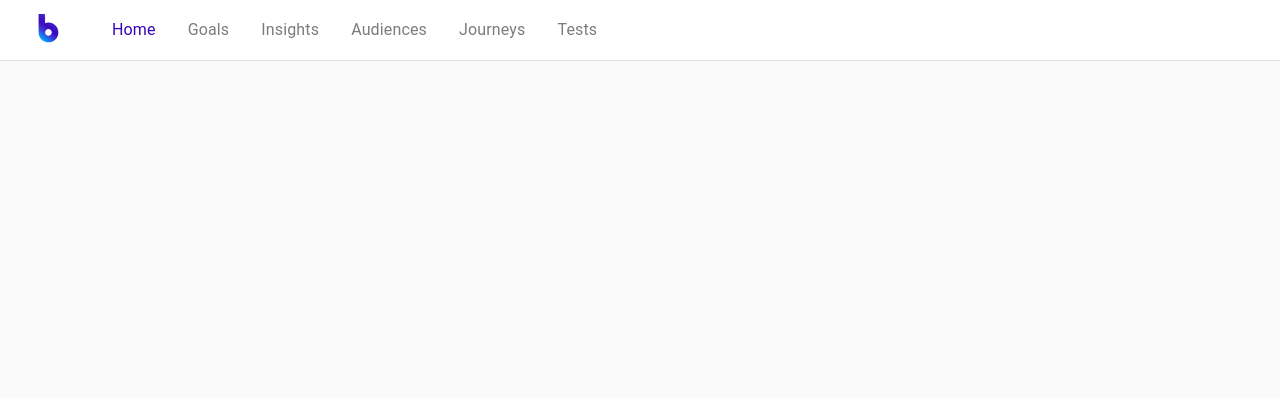
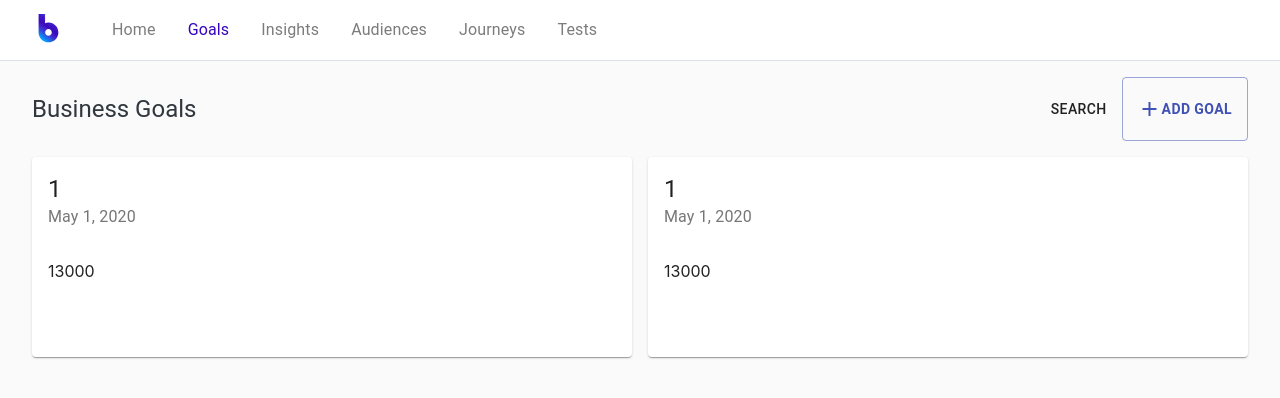
Before and after one commit to LButcher/personalization-accelerator, a React (Create React App) app: page /Goals in a window 1280 px wide. Shown: the top 398 px of the page. Built offline with nearby package versions, Linux system fonts and the light colour scheme.

Commit message:
Goal template done

```diff
--- a/public/index.html
+++ b/public/index.html
@@ -5,6 +5,7 @@
     <meta name="viewport" content="width=device-width, initial-scale=1" />
     <meta name="theme-color" content="#000000" />
     <link rel="shortcut icon" href="%PUBLIC_URL%/bounteousLogo.svg">
+    <link rel="stylesheet" href="https://fonts.googleapis.com/icon?family=Material+Icons" />
     <meta
       name="description"
       content="Web site created using create-react-app"
--- a/src/App.css
+++ b/src/App.css
@@ -129,3 +129,20 @@ body{
   padding-left: 16px;
   padding-top: 32px;
 }
+
+.goals-container {
+  padding: 16px;
+}
+
+.goals-cards-container {
+  padding: 24px;
+}
+
+.goals-actions {
+  padding-right: 16px;
+}
+
+.goal-card {
+  height: 200px;
+  overflow: hidden;
+}
--- a/src/App.js
+++ b/src/App.js
@@ -1,5 +1,4 @@
-import React,{ Component } from 'react';
-import logo from './bounteousLogo.svg';
+
 import './App.css';
 import {
   Switch,
@@ -8,9 +7,10 @@ import {
 } from "react-router-dom";
 import NavBar from "./components/NavBar.js";
 import Home from "./components/Home.js";
-
+import Goals from './components/Goals.js'
 
 function App() {
+
   return (
     <BrowserRouter>
       <NavBar></NavBar>
@@ -18,6 +18,9 @@ function App() {
         <Route exact path="/">
             <Home></Home>
         </Route>
+        <Route exact path="/Goals">
+            <Goals></Goals>
+        </Route>
       </Switch>
     </BrowserRouter>
   );
--- /dev/null
+++ b/src/components/GoalCards.js
@@ -0,0 +1,46 @@
+import React from "react";
+import { makeStyles } from "@material-ui/core/styles";
+import {
+  Grid,
+  Card,
+  CardContent,
+  CardHeader
+} from "@material-ui/core/";
+
+const useStyles = makeStyles((theme) => ({
+  root: {
+    flexGrow: 1,
+  }
+}));
+
+export default function GoalCards(goalData) {
+
+    var data=goalData.data
+  const classes = useStyles();
+
+  return (
+    <div className={classes.root}>
+        <Grid
+          container
+          spacing={2}
+          direction="row"
+          justify="flex-start"
+          alignItems="flex-start"
+        >
+          {data.map((elem) => (
+            <Grid item xs={6} key={elem.id}>
+              <Card overflow="hidden" className="goal-card">
+                <CardHeader
+                  title={elem.title}
+                  subheader={elem.date}
+                />
+                <CardContent>
+                    {elem.desc}
+                </CardContent>
+              </Card>
+            </Grid>
+          ))}
+        </Grid>
+    </div>
+  );
+}
--- /dev/null
+++ b/src/components/GoalForm.js
@@ -0,0 +1,75 @@
+import React from 'react';
+import Button from '@material-ui/core/Button';
+import TextField from '@material-ui/core/TextField';
+import Dialog from '@material-ui/core/Dialog';
+import DialogActions from '@material-ui/core/DialogActions';
+import DialogContent from '@material-ui/core/DialogContent';
+import DialogTitle from '@material-ui/core/DialogTitle';
+import Icon from '@material-ui/core/Icon'
+
+
+export default function GoalForm(parentUtil) {
+  const [name,setName] = React.useState('')
+  const [description,setDescription] = React.useState('')
+
+  const handleClose = () =>{
+    setName('')
+    setDescription('')
+    parentUtil.handleClose();
+  }
+
+  const submitForm = (name,description) =>{
+    const today = new Date()
+    var date = today.getMonth()+'-'+today.getDate()+'-'+today.getFullYear()
+    parentUtil.addGoal(name,description,date)
+    parentUtil.handleClose();
+    setName('')
+    setDescription('')
+  }
+
+  return (
+    <div style={{display:'flex'}}>
+        <Button variant="outlined" color="primary" size="medium" onClick={()=>parentUtil.handleClickOpen(parentUtil.id)}><Icon color="primary" style={{}}>add</Icon><b>Add Goal</b></Button>
+      <Dialog open={parentUtil.open} onClose={handleClose} aria-labelledby="form-dialog-title">
+        <DialogTitle id="form-dialog-title">Add New Goal</DialogTitle>
+        <DialogContent>
+          <TextField
+            autoFocus
+            id="name"
+            label="Name"
+            type="name"
+            fullWidth
+            margin="normal"
+            variant="outlined"
+            required
+            value={name}
+            onChange={e=>setName(e.target.value)}
+          />
+          <TextField
+            autoFocus
+            id="description"
+            label="description"
+            type="description"
+            margin="normal"
+            multiline
+            rows={4}
+            variant="outlined"
+            fullWidth
+            required
+            value={description}
+            onChange={e=>setDescription(e.target.value)}
+
+          />
+        </DialogContent>
+        <DialogActions>
+          <Button onClick={handleClose} color="primary">
+            Cancel
+          </Button>
+          <Button onClick={()=>submitForm(name,description)} color="primary">
+            Create
+          </Button>
+        </DialogActions>
+      </Dialog>
+    </div>
+  );
+}
--- /dev/null
+++ b/src/components/Goals.js
@@ -0,0 +1,95 @@
+import React, { Component } from "react";
+import GoalCards from './GoalCards'
+import GoalForm from './GoalForm'
+import {
+    Grid,
+    Typography,
+    Button
+  } from "@material-ui/core/";
+
+  class Goals extends Component {
+
+    constructor(props) {
+        super(props);
+
+        this.state = {
+            data: [
+                { id: 0, title: 1, date: 'May 1, 2020', desc: 13000 },
+                { id: 1, title: 1, date: 'May 1, 2020', desc: 13000 }
+          ],
+            formOpen: false,
+            currentId: null
+        }
+
+        // This binding is necessary to make `this` work in the callback
+        this.addGoal = this.addGoal.bind(this);
+        this.handleClickOpen = this.handleClickOpen.bind(this);
+        this.handleClose = this.handleClose.bind(this);
+
+      }
+
+      handleClickOpen(id) {
+        if(id){
+            this.setState({currentId:id,formOpen:true})
+        }
+        else{
+            var data = this.state.data;
+            this.setState({currentId:data.length,formOpen:true})
+        }
+      };
+
+      handleClose() {
+        this.setState({currentId:null,formOpen:false})
+      };
+
+    addGoal(name,description,date){
+        var data = this.state.data;
+        var id = this.state.currentId;
+        if(data.length<=id){
+            data.push({ id: id, title: name, date: date, desc: description })
+        }
+        else {
+            data[id].title = 'edit'
+            data[id].desc = 'edit'
+            data[id].date = 'May 1'
+        }
+        this.setState({data:data})
+    }
+
+    render() {
+      return (
+        <Grid
+          container
+          className="goals-container"
+        >
+            <Grid item xs={8}>
+                <section className="home-top-container">
+                <Typography variant="h5" className="home-title-container">
+                    Business Goals
+                </Typography>
+                </section>
+            </Grid>
+            <Grid className="goals-actions" container item xs={4} justify="flex-end">
+            <Grid item container xs={4} justify="flex-end">
+                <Button>Search</Button>
+            </Grid>
+            <Grid item container xs={4} justify="flex-end">
+                <GoalForm id={this.state.currentId} handleClose={this.handleClose} handleClickOpen={this.handleClickOpen} addGoal={this.addGoal} open={this.state.formOpen}></GoalForm>
+            </Grid>
+            </Grid>
+
+            <Grid
+            container
+            spacing={2}
+            direction="row"
+            justify="center"
+            alignItems="center"
+            className="goals-cards-container">
+                <GoalCards data={this.state.data}></GoalCards>
+            </Grid>
+        </Grid>
+      );
+    }
+  }
+
+  export default Goals;
--- a/src/components/NavBar.js
+++ b/src/components/NavBar.js
@@ -6,12 +6,20 @@ import {
   import React, { Component } from "react";
   import logo from "../bounteousLogo.svg";
 
+
+
   class NavBar extends Component {
     constructor(props) {
       super(props);
 
       // This binding is necessary to make `this` work in the callback
       this.handleClick = this.handleClick.bind(this);
+
+    }
+
+    isThisRoute(name){
+        var route = window.location.pathname.substring(1,)
+        return route==name;
     }
 
     handleClick(e) {
@@ -29,13 +37,13 @@ import {
       return (
         <div className="navContainer">
           <div>
-            <img className="logo" src={logo}></img>
+            <img className="logo" alt="bounteous logo" src={logo}></img>
           </div>
           <Typography className="nav-title-container">
             <Link
               id="HomeLink"
               to={"/"}
-              className="navLink selectedNav"
+              className={this.isThisRoute('') ? "navLink selectedNav" : "navLink"}
               onClick={this.handleClick}
             >
               Home
@@ -43,7 +51,7 @@ import {
             <Link
               id="GoalsLink"
               to={"/Goals"}
-              className="navLink"
+              className={this.isThisRoute('Goals') ? "navLink selectedNav" : "navLink"}
               onClick={this.handleClick}
             >
               Goals
@@ -51,15 +59,15 @@ import {
             <Link
               id="InsightsLink"
               to={"/Insights"}
-              className="navLink"
+              className={this.isThisRoute('Insights') ? "navLink selectedNav" : "navLink"}
               onClick={this.handleClick}
             >
               Insights
             </Link>
             <Link
-              id="AudienceLink"
+              id="AudiencesLink"
               to={"/Audiences"}
-              className="navLink"
+              className={this.isThisRoute('Audiences') ? "navLink selectedNav" : "navLink"}
               onClick={this.handleClick}
             >
               Audiences
@@ -67,7 +75,7 @@ import {
             <Link
               id="JourneysLink"
               to={"/Journeys"}
-              className="navLink"
+              className={this.isThisRoute('Journeys') ? "navLink selectedNav" : "navLink"}
               onClick={this.handleClick}
             >
               Journeys
--- a/src/js/homeControl.js
+++ b/src/js/homeControl.js
@@ -30,7 +30,7 @@ export function getChart(name){
           {
             data: chartData,
             backgroundColor: [
-                '#0229a5'
+                '#3504bc'
             ]
           },
         ],
```
